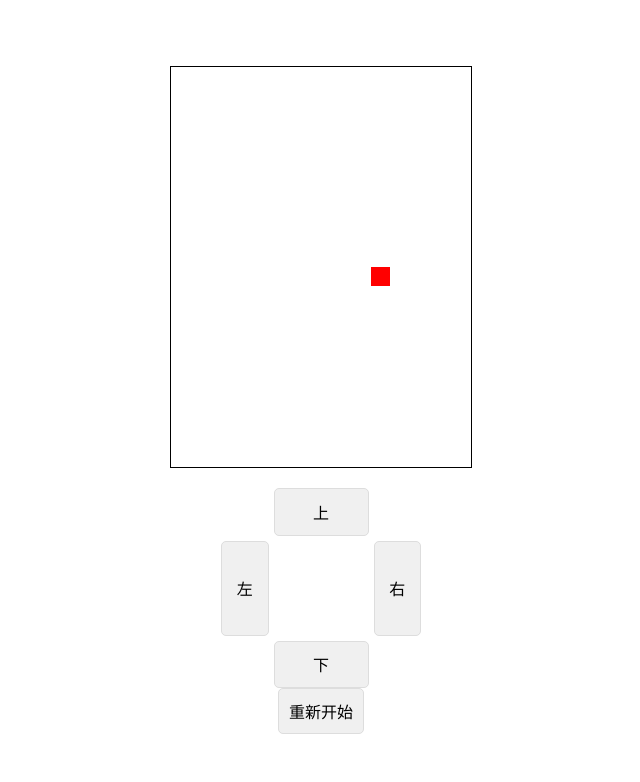
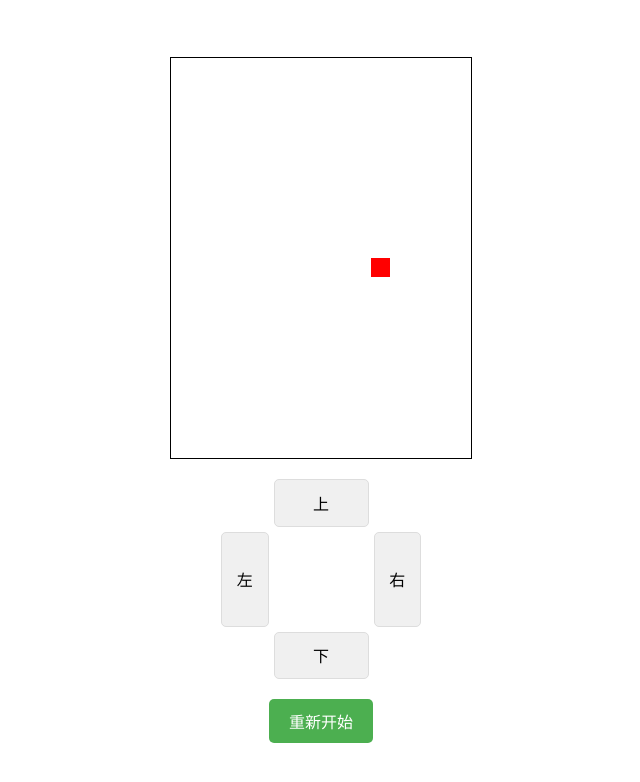
Before and after one commit to xuchenkai1/xuchenkai1.github.io, a plain HTML site: page index.html in a window 1280 px wide. Shown: the whole page, without its empty margins (319-959 px from the left). Drawn offline with Linux system fonts and the light colour scheme.

Commit message:
Update style.css

```diff
--- a/style.css
+++ b/style.css
@@ -48,3 +48,12 @@ body {
     grid-column: 3 / 4;
     grid-row: 2 / 3;
   }
+  #restartButton {
+    padding: 10px 20px;
+    font-size: 16px;
+    background-color: #4CAF50;
+    color: white;
+    border: none;
+    border-radius: 5px;
+    margin-top: 20px;
+  }
```
